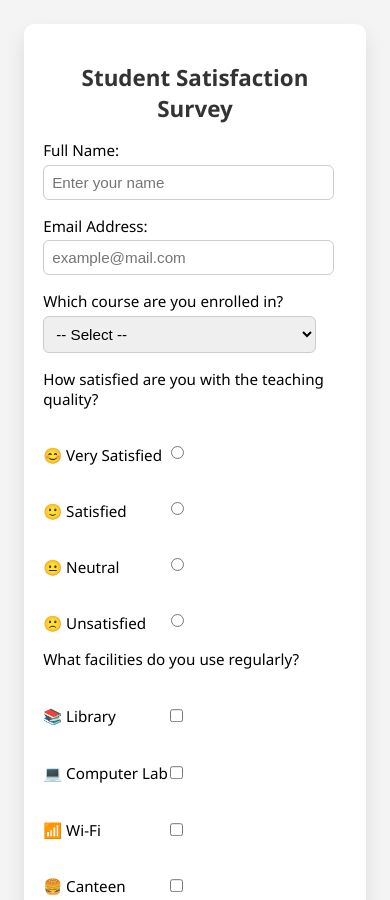
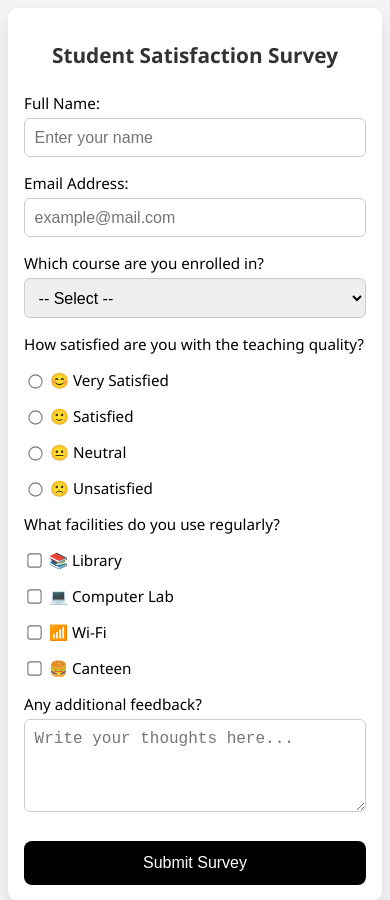
Before and after one commit to Sagnik-coder04/simple_survey_form, a plain HTML site: page index.html in a window 390 px wide. Shown: the top 900 px of the page. Drawn offline with Linux system fonts and the light colour scheme.

Commit message:
Responsive done

```diff
--- a/index.html
+++ b/index.html
@@ -5,20 +5,26 @@
   <meta name="viewport" content="width=device-width, initial-scale=1.0" />
   <title>Survey Form</title>
   <style>
+    * {
+      box-sizing: border-box;
+    }
+
     body {
       font-family: 'Segoe UI', sans-serif;
       background: #f4f4f4;
+      margin: 0;
+      padding: 0;
       display: flex;
       justify-content: center;
-      padding: 2rem;
     }
 
     .container {
       background: #fff;
-      padding: 2rem;
+      padding: 1.5rem;
       border-radius: 12px;
       max-width: 600px;
       width: 100%;
+      margin: 1rem;
       box-shadow: 0 10px 20px rgba(0,0,0,0.1);
     }
 
@@ -34,7 +40,10 @@
       font-weight: 500;
     }
 
-    input, select, textarea {
+    input[type="text"],
+    input[type="email"],
+    select,
+    textarea {
       width: 100%;
       margin-top: 0.3rem;
       padding: 0.6rem;
@@ -43,78 +52,77 @@
       font-size: 1rem;
     }
 
-    .radio-group, .checkbox-group {
+    .radio-group,
+    .checkbox-group {
       margin-top: 0.5rem;
+      display: flex;
     }
 
     .radio-group label,
     .checkbox-group label {
-      display: inline-block;
-      margin-right: 1rem;
+      display: flex;
+      align-items: center;
+      margin-bottom: 0.5rem;
       font-weight: normal;
+      font-size: 0.95rem;
     }
 
-    .radio-group input[type="radio"],
-    .checkbox-group input[type="checkbox"] {
-      vertical-align: top;
-      margin-right: 6px;
-      transform: translateX(-15px);
+    .radio-group input,
+    .checkbox-group input {
+      margin-right: 0.5rem;
+      transform: scale(1.1);
+
+    }
+
+    textarea {
+      resize: vertical;
     }
 
     button {
       margin-top: 1.5rem;
-      background-color: #4CAF50;
+      background-color: #000000;
       color: white;
       border: none;
       padding: 0.8rem 1.2rem;
       font-size: 1rem;
-      border-radius: 6px;
+      border-radius: 8px;
       cursor: pointer;
       width: 100%;
+      font-size: 16px;
     }
 
     button:hover {
-      background-color: #45a049;
+      background-color: #252625;
     }
 
     @media (max-width: 619px) {
-      body {
-        padding: 1rem;
-      }
-
-      .container {
-        padding: 1.2rem;
-        border-radius: 10px;
-      }
-
       h2 {
-        font-size: 1.4rem;
-        margin-bottom: 1rem;
+        font-size: 1.3rem;
       }
 
       label {
         font-size: 0.95rem;
       }
 
-      input, select, textarea {
-        font-size: 0.95rem;
-        padding: 0.5rem;
-        width: 90%;
+      input, select, textarea, button {
+        font-size: 1rem;
       }
 
       .radio-group label,
       .checkbox-group label {
-        display: block;
-        margin-bottom: 0.5rem;
+        font-size: 0.95rem;
       }
 
-      .radio-group input[type="radio"]
-       {
-        transform: translateY(1rem);
+      .container {
+        margin: 0.5rem;
+        padding: 1rem;
+        border-radius: 10px;
       }
-      .checkbox-group input[type="checkbox"]{
-        transform: translateY(1.2rem);
-      }
+      .radio-group,
+    .checkbox-group {
+      margin-top: 0.5rem;
+      display: block;
+    }
     }
   </style>
 </head>
@@ -129,7 +137,7 @@
       <input type="email" id="email" name="email" placeholder="example@mail.com" required>
 
       <label for="course">Which course are you enrolled in?</label>
-      <select id="course" name="course">
+      <select id="course" name="course" required>
         <option value="">-- Select --</option>
         <option value="btech">B.Tech</option>
         <option value="mca">MCA</option>
@@ -140,7 +148,7 @@
 
       <label>How satisfied are you with the teaching quality?</label>
       <div class="radio-group">
-        <label><input type="radio" name="satisfaction" value="very-satisfied"> 😊 Very Satisfied</label>
+        <label><input type="radio" name="satisfaction" value="very-satisfied" required> 😊 Very Satisfied</label>
         <label><input type="radio" name="satisfaction" value="satisfied"> 🙂 Satisfied</label>
         <label><input type="radio" name="satisfaction" value="neutral"> 😐 Neutral</label>
         <label><input type="radio" name="satisfaction" value="unsatisfied"> 🙁 Unsatisfied</label>
```
